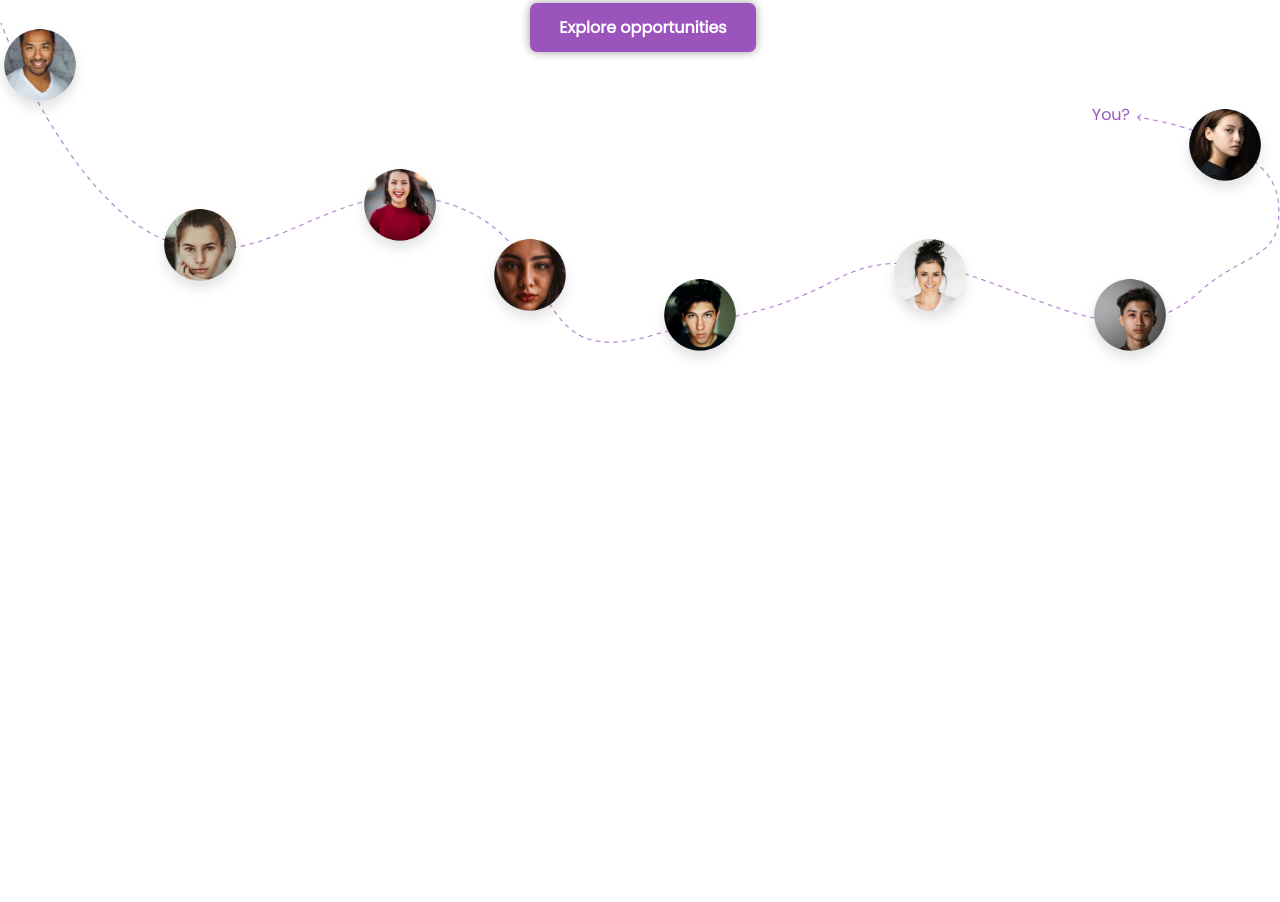
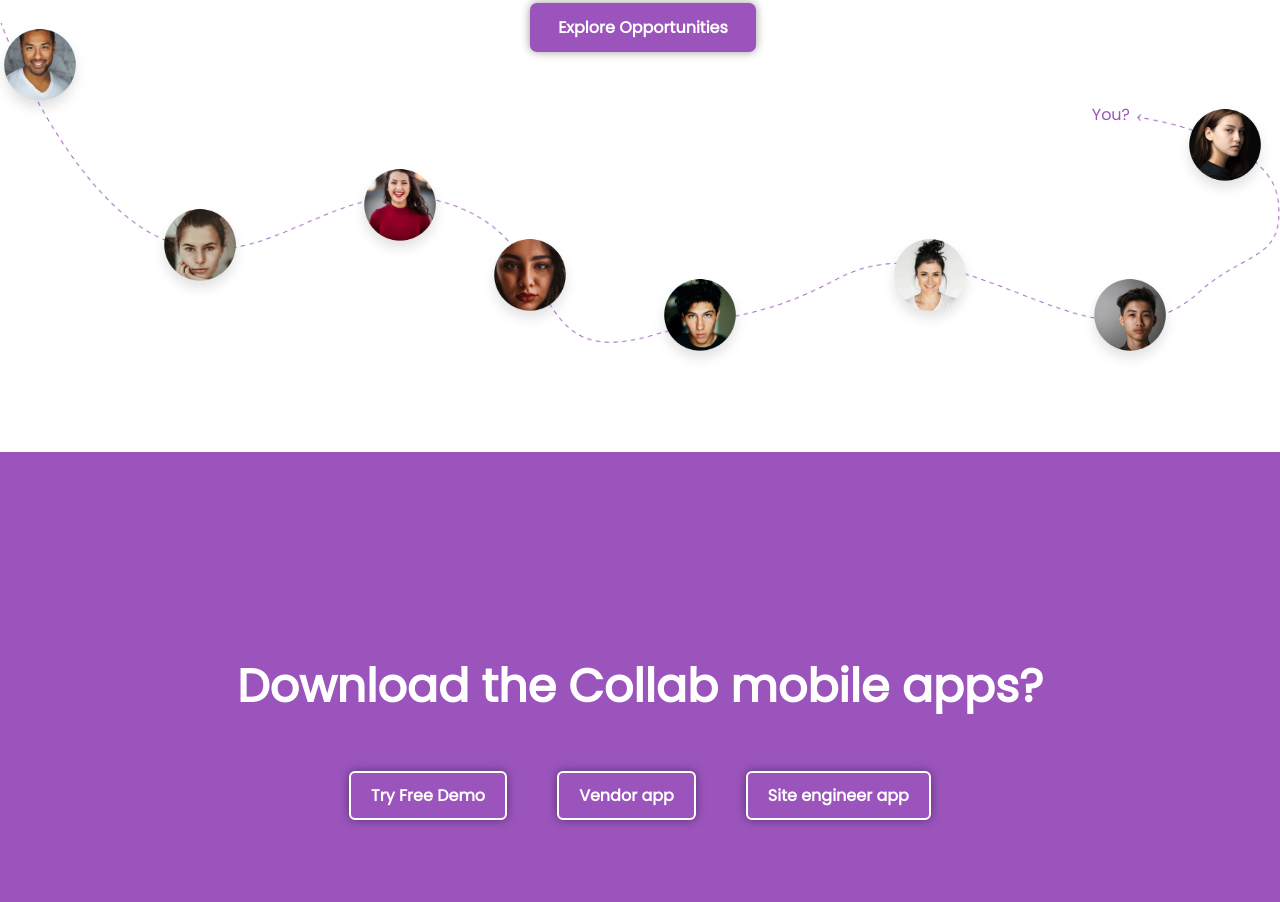
Before and after one commit to KarolinaMonkeviciute/collab-page, a website: page index.html in a window 1280 px wide. Shown: the part 4756-5658 px from the top of the page. Before the commit the page ends 5128 px from the top, so only its background shows below. Drawn offline with nearby package versions, Linux system fonts and the light colour scheme.

Commit message:
"download" section html + style

```diff
--- a/css/style.css
+++ b/css/style.css
@@ -525,6 +525,7 @@
     box-shadow: 0 0 10px rgba(0, 0, 0, 0.4);
     z-index: 100;
     transition: .3s ease-in-out;
+    text-transform: capitalize;
 }
 .join .explore:hover{
     background-color: #fff;
@@ -589,3 +590,35 @@
     right: 150px;
     color: #9A54BC;
 }
+.download-apps{
+    background-color: #9A54BC;
+    margin-top: 400px;
+    text-align: center;
+    height: 450px;
+}
+.download-heading{
+    display: inline-block;
+    padding: 200px 0 50px;
+    color: #fff;
+    font-size: 46px;
+}
+.btns {
+    display: flex;
+    justify-content: center;
+    gap: 50px;
+    margin-bottom: 100px;
+}
+.btn{
+    text-decoration: none;
+    padding: 10px 20px;
+    color: #fff;
+    font-weight: bold;
+    border: 2px solid #fff;
+    border-radius: 6px;
+    box-shadow: 0 0 10px rgba(0, 0, 0, 0.4);
+    transition: .3s ease-in-out;
+}
+.btn:hover{
+    background-color: #fff;
+    color: #9A54BC;
+}
--- a/index.html
+++ b/index.html
@@ -170,5 +170,13 @@
             <p class="last-element">You?</p>
         </div>
     </section>
+    <section class="download-apps">
+        <h2 class="download-heading">Download the Collab mobile apps?</h2>
+        <div class="btns">
+            <a class="btn" href="#">Try Free Demo</a>
+            <a class="btn" href="#">Vendor app</a>
+            <a class="btn" href="#">Site engineer app</a>
+        </div>
+    </section>
 </body>
 </html>
```
